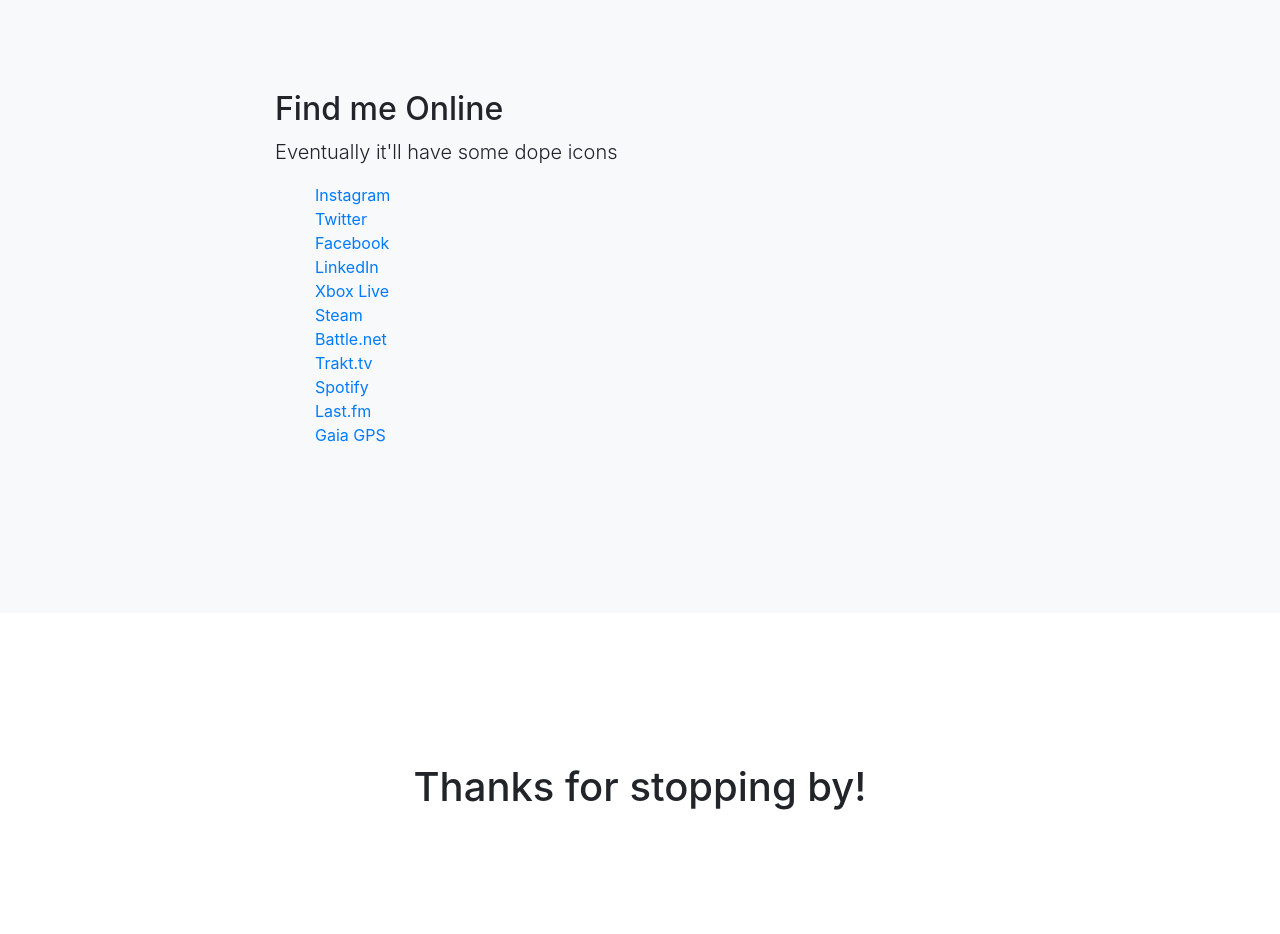
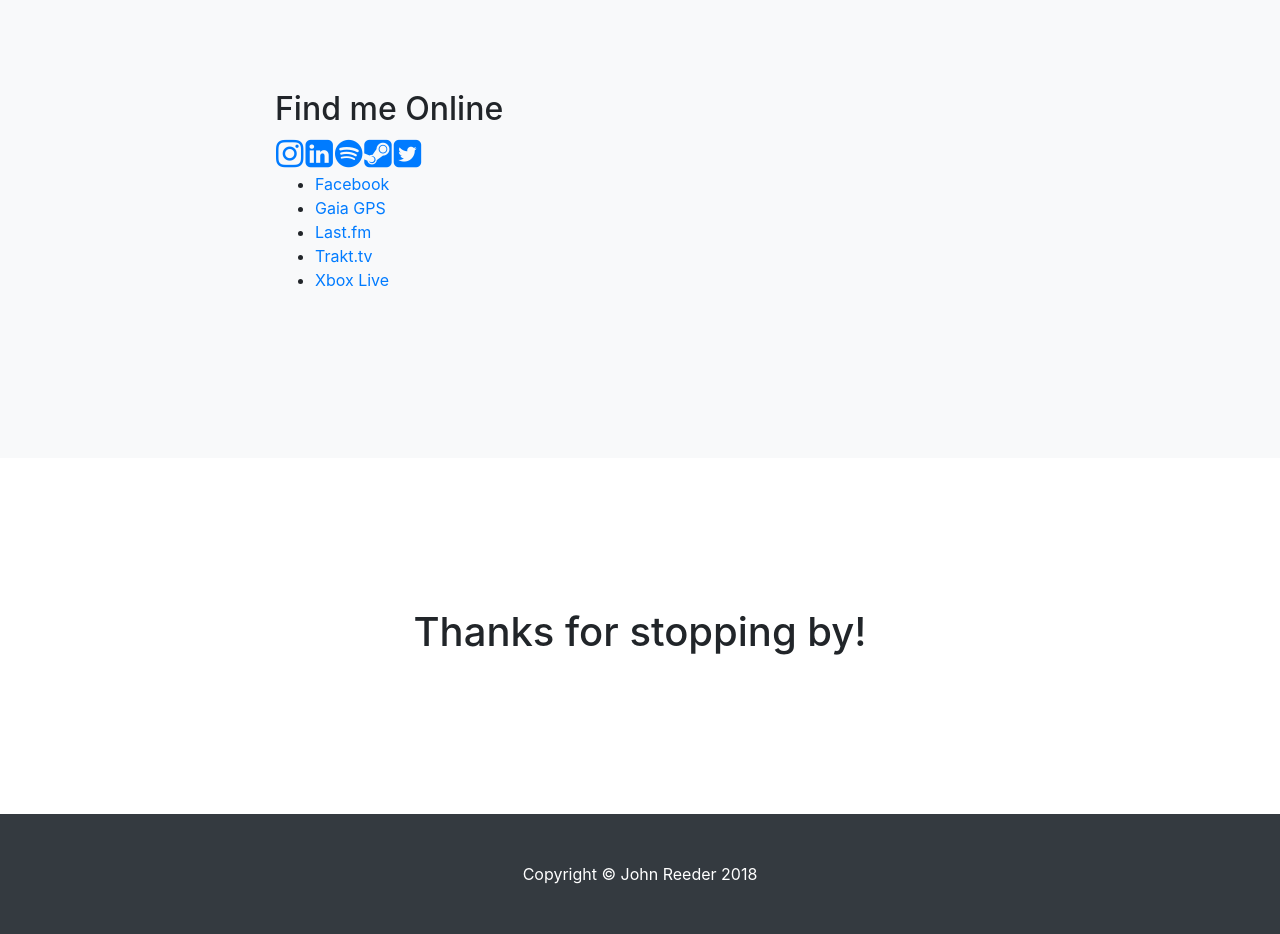
Before and after one commit to jdreeder/website-in-progress, a website with bundled scripts: page index.html in a window 1280 px wide. Shown: the part 960-1894 px from the top of the page. Built offline with nearby package versions, Linux system fonts and the light colour scheme.

Commit message:
Update index.html

```diff
--- a/index.html
+++ b/index.html
@@ -12,10 +12,14 @@
     <title>jorn.co - welcome</title>
 
     <!-- Bootstrap core CSS -->
-    <link href="vendor/bootstrap/css/bootstrap.min.css" rel="stylesheet">
+    <link rel="stylesheet" href="vendor/bootstrap/css/bootstrap.min.css">
+
+    <!-- Font Awesome -->
+    <!--link rel="stylesheet" href="css/fontawesome.css"-->
 
     <!-- Custom styles for this template -->
-    <link href="css/scrolling-nav.css" rel="stylesheet">
+    <link rel="stylesheet" href="css/scrolling-nav.css">
+    <link rel="stylesheet" href="https://cdnjs.cloudflare.com/ajax/libs/font-awesome/4.7.0/css/font-awesome.css">
 
   </head>
 
@@ -67,20 +71,23 @@
         <div class="row">
           <div class="col-lg-8 mx-auto">
             <h2>Find me Online</h2>
-            <p class="lead">Eventually it'll have some dope icons
-            <ul style="list-style-type:none">
-			  <li><a href="https://www.instagram.com/mrcreaturezoid" target="_blank" title="jorn's instagram feed">Instagram</a><li>
-              <li><a href="https://www.twitter.com/mrcreaturezoid" target="_blank" title="jorn's twitter feed">Twitter</a></li>
-              <li><a href="https://www.facebook.com/mrcreaturezoid" target="_blank" title="jorn's facebook profile">Facebook</a></li>
-              <li><a href="https://www.linkedin.com/in/johndavidreeder/" target="_blank" title="jorn's linkedin page">LinkedIn</a></li>
-              <li><a href="http://live.xbox.com/Profile?Gamertag=MrCreatureZoid" target="_blank" title="jorn's xbox gaming stats">Xbox Live</a></li>
-              <li><a href="https://steamcommunity.com/id/MrCreatureZoid" target="_blank" title="jorn's steam stats">Steam</a></li>
-              <li><a href="#" target="_blank" title="jorn's blizzard stats">Battle.net</a></li>
-              <li><a href="https://trakt.tv/user/mrcreaturezoid" target="_blank" title="jorn's historic tv/movie records">Trakt.tv</a></li>
-              <li><a href="#" target="_blank" title="jorn's spotify listening stats">Spotify</a></li>
-			  <li><a href="https://last.fm/user/j0hnj4d3d" target="_blank" title="jorn's all encompassing listening stats">Last.fm</a></li>
-			  <li><a href="https://www.gaiagps.com/profile/297379/john-r/" target="_blank" title="jorn's backpacking logs">Gaia GPS</a><li>
-            </ul></p>
+            <table>
+                <tr>
+                  <td><a href="http://bit.ly/zoid-insta" target="_blank" title="jorn's instagram feed"><i class="fa fa-instagram fa-2x"></i></a></td>
+                  <td><a href="http://bit.ly/jorn-linkedin" target="_blank" title="jorn's linkedin page"><i class="fa fa-linkedin-square fa-2x"></i></a></td>
+                  <td><a href="http://bit.ly/jorn-tunes" target="_blank" title="jorn's spotify listening stats"><i class="fa fa-spotify fa-2x"></i></a></td>
+                  <td><a href="http://bit.ly/jorn-steam" target="_blank" title="jorn's steam stats"><i class="fa fa-steam-square fa-2x"></i></a></td>
+                  <td><a href="http://bit.ly/jorn-twitter" target="_blank" title="jorn's twitter feed"><i class="fa fa-twitter-square fa-2x"></i></a></td>
+                </tr>
+              </table>
+
+              <ul>
+                  <li><a href="http://bit.ly/jorn-fb" target="_blank" title="jorn's facebook profile">Facebook</a></li>
+                  <li><a href="http://bit.ly/jorn-hike" target="_blank" title="jorn's backpacking logs">Gaia GPS</a</li>
+                  <li><a href="http://bit.ly/jorn-music" target="_blank" title="jorn's all encompassing listening stats">Last.fm</a></li>
+                  <li><a href="http://bit.ly/jorn-trakt" target="_blank" title="jorn's historic tv/movie records">Trakt.tv</a></li>
+                  <li><a href="http://bit.ly/jorn-xbox" target="_blank" title="jorn's xbox gaming stats">Xbox Live</a></li>
+              </ul>
           </div>
         </div>
       </div>
```
